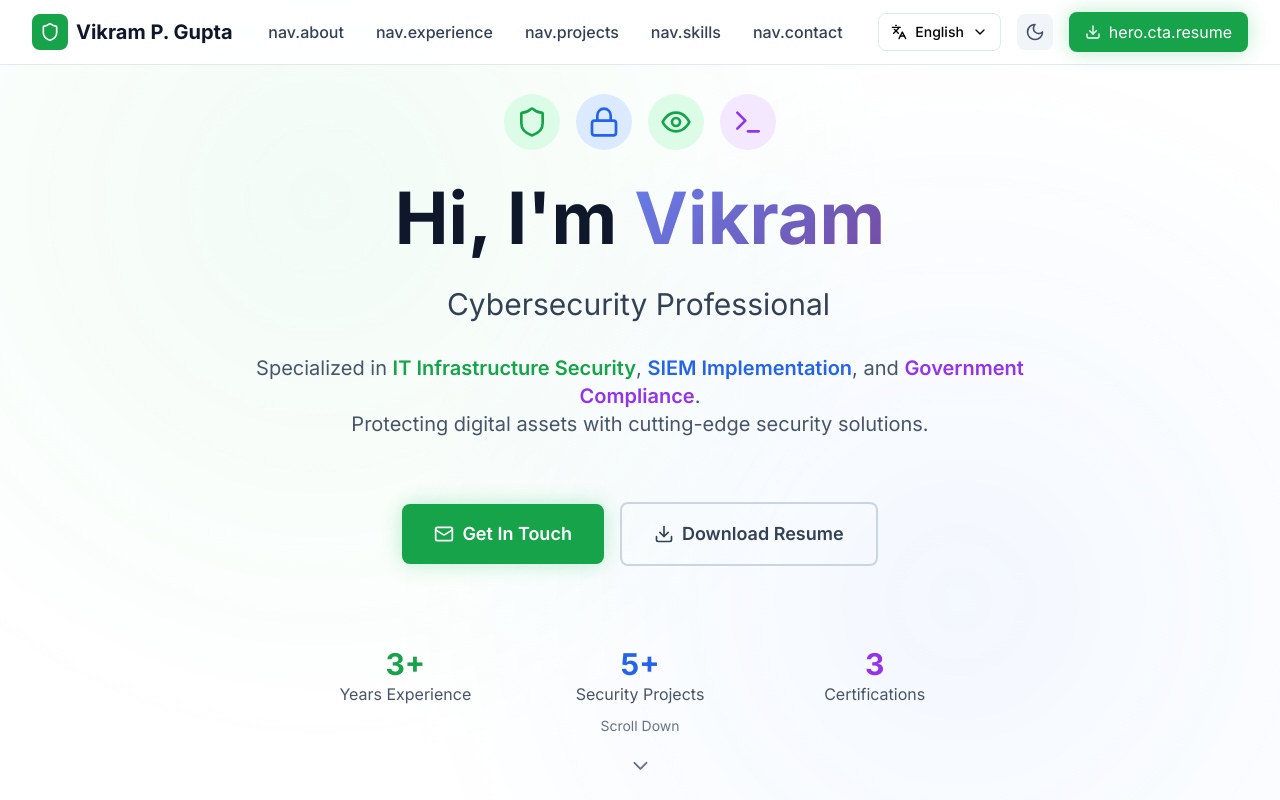
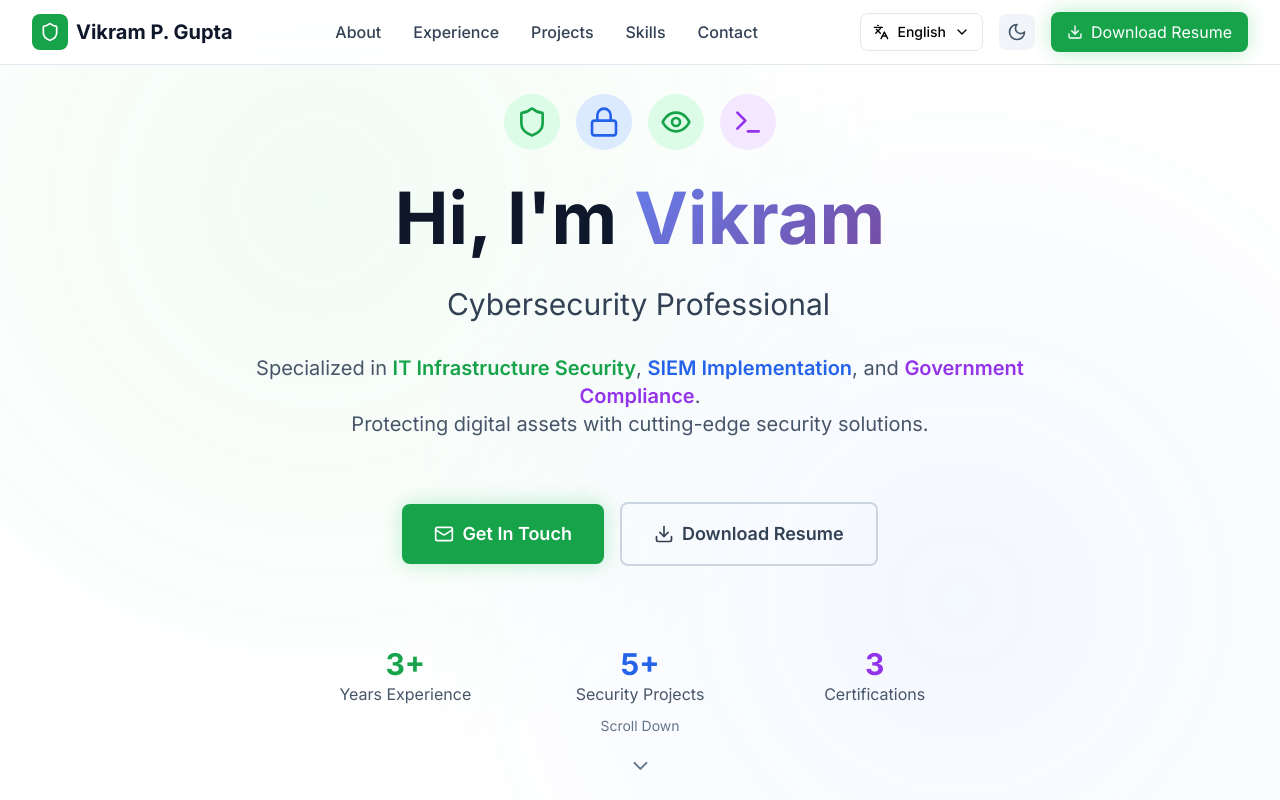
Before and after one commit to Vikram3598/vikram-portfolio, a Next.js app: page / in a window 1280 px wide. Shown: the top 800 px of the page. Built offline with nearby package versions, Linux system fonts and the light colour scheme.

Commit message:
Update LanguageContext.tsx

```diff
--- a/src/contexts/LanguageContext.tsx
+++ b/src/contexts/LanguageContext.tsx
@@ -12,20 +12,32 @@ interface LanguageContextType {
 
 const translations = {
   en: {
-    'nav.about': 'About',
-    'nav.experience': 'Experience',
-    'nav.projects': 'Projects',
-    'nav.skills': 'Skills',
-    'nav.contact': 'Contact',
-    'hero.cta.resume': 'Download Resume'
+    nav: {
+      about: 'About',
+      experience: 'Experience',
+      projects: 'Projects',
+      skills: 'Skills',
+      contact: 'Contact'
+    },
+    hero: {
+      cta: {
+        resume: 'Download Resume'
+      }
+    }
   },
   hi: {
-    'nav.about': 'परिचय',
-    'nav.experience': 'अनुभव',
-    'nav.projects': 'प्रोजेक्ट्स',
-    'nav.skills': 'कौशल',
-    'nav.contact': 'संपर्क',
-    'hero.cta.resume': 'रेज्यूमे डाउनलोड करें'
+    nav: {
+      about: 'परिचय',
+      experience: 'अनुभव',
+      projects: 'प्रोजेक्ट्स',
+      skills: 'कौशल',
+      contact: 'संपर्क'
+    },
+    hero: {
+      cta: {
+        resume: 'रेज्यूमे डाउनलोड करें'
+      }
+    }
   }
 }
 
@@ -34,7 +46,6 @@ const LanguageContext = createContext<LanguageContextType | undefined>(undefined
 export const useLanguage = () => {
   const context = useContext(LanguageContext)
   if (!context) {
-    // Provide safe fallback instead of throwing error
     return {
       locale: 'en' as Locale,
       setLocale: () => {},
@@ -48,14 +59,23 @@ export const LanguageProvider = ({ children }: { children: ReactNode }) => {
   const [locale, setLocale] = useState<Locale>('en')
 
   const t = (key: string): string => {
-    const keys = key.split('.')
-    let value: any = translations[locale]
+    try {
+      const keys = key.split('.')
+      let value: any = translations[locale]
 
-    for (const k of keys) {
-      value = value?.[k]
+      for (const k of keys) {
+        if (value && typeof value === 'object') {
+          value = value[k]
+        } else {
+          return key // Return original key if path doesn't exist
+        }
+      }
+
+      return typeof value === 'string' ? value : key
+    } catch (error) {
+      console.warn('Translation error for key:', key)
+      return key
     }
-
-    return value || key
   }
 
   const contextValue = {
```
